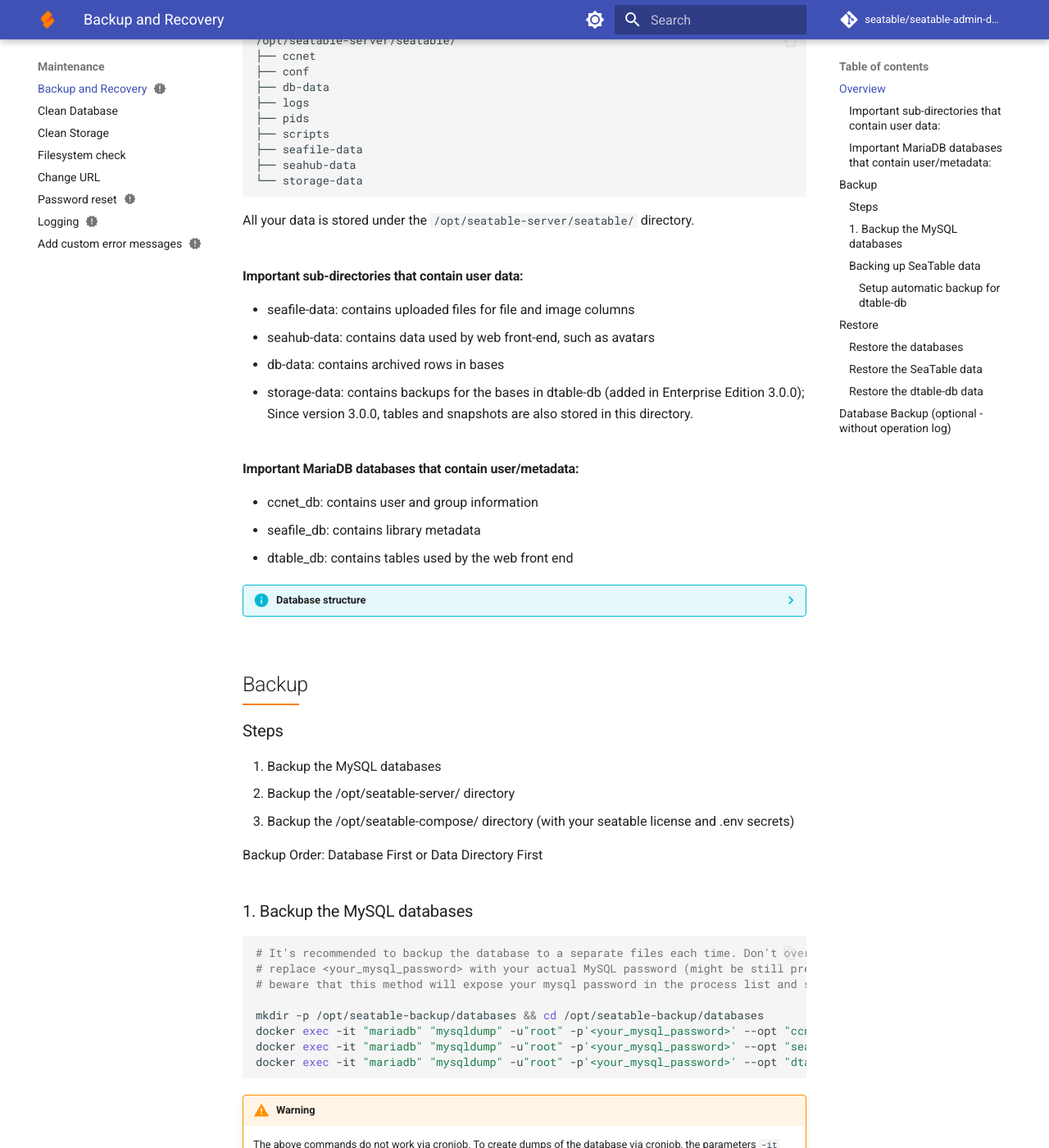
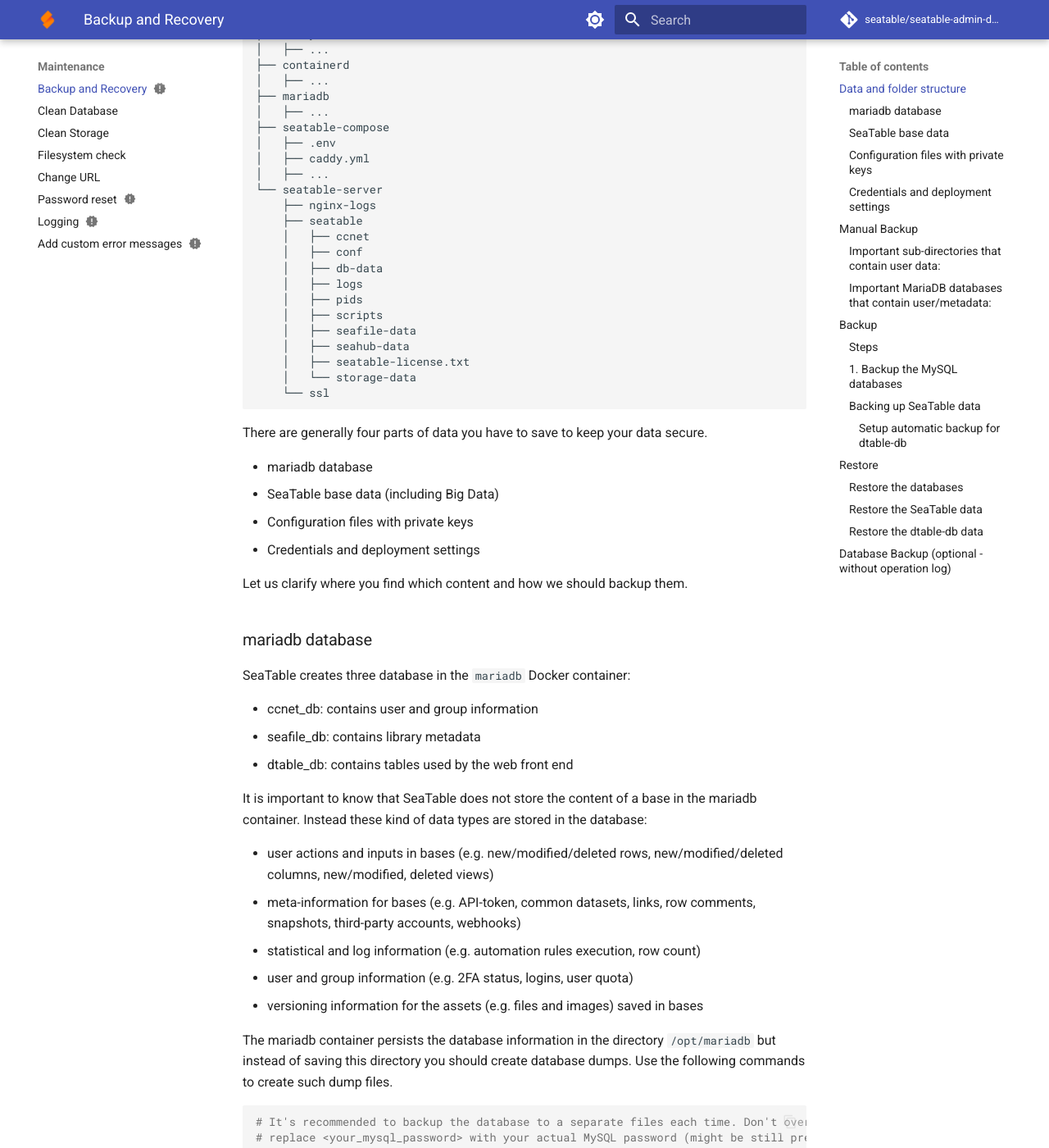
Before and after one commit to seatable/seatable-admin-docs, an MkDocs documentation site: the page built from docs/maintenance/backup-recovery.md, in a window 1280 px wide and 1400 px high, scrolled down 500 px. Shown: the whole window at 82% size. Built offline with MkDocs 1.6.1 and Material for MkDocs 9.7.7, drawn with Linux system fonts in a browser that asks for light colours; comment, search, counter and statistics services are not loaded; some of the changed text lies outside the part shown.

Commit message:
upgrade notice backup

````diff
--- a/docs/maintenance/backup-recovery.md
+++ b/docs/maintenance/backup-recovery.md
@@ -4,64 +4,69 @@
 
 # Backup And Recovery
 
-## Overview
+!!! danger "rework until May 16th 2024"
 
-There are generally three parts of data to backup
+    This page is currently under construction. Please come back tomorrow.
 
-- SeaTable tables data
-- Databases
-- Configuration files with private keys
+## Data and folder structure
 
-If you setup your SeaTable server according to our manual, there should exist a directory layout like this:
+If you setup your SeaTable server according to this manual, there should exist a folder structure like the following on your server.
 
 ```
-/opt/seatable-server/seatable/
-├── ccnet
-├── conf
-├── db-data
-├── logs
-├── pids
-├── scripts
-├── seafile-data
-├── seahub-data
-└── storage-data
-
+/opt
+├── caddy
+│   ├── ...
+├── containerd
+│   ├── ...
+├── mariadb
+│   ├── ...
+├── seatable-compose
+│   ├── .env
+│   ├── caddy.yml
+│   ├── ...
+└── seatable-server
+    ├── nginx-logs
+    ├── seatable
+    │   ├── ccnet
+    │   ├── conf
+    │   ├── db-data
+    │   ├── logs
+    │   ├── pids
+    │   ├── scripts
+    │   ├── seafile-data
+    │   ├── seahub-data
+    │   ├── seatable-license.txt
+    │   └── storage-data
+    └── ssl
 ```
 
-All your data is stored under the `/opt/seatable-server/seatable/` directory.
+There are generally four parts of data you have to save to keep your data secure.
 
-#### Important sub-directories that contain user data:
-- seafile-data: contains uploaded files for file and image columns
-- seahub-data: contains data used by web front-end, such as avatars
-- db-data: contains archived rows in bases
-- storage-data: contains backups for the bases in dtable-db (added in Enterprise Edition 3.0.0); Since version 3.0.0, tables and snapshots are also stored in this directory.
+- mariadb database
+- SeaTable base data (including Big Data)
+- Configuration files with private keys
+- Credentials and deployment settings
 
-#### Important MariaDB databases that contain user/metadata:
+Let us clarify where you find which content and how we should backup them.
+
+### mariadb database
+
+SeaTable creates three database in the `mariadb` Docker container:
+
 - ccnet_db: contains user and group information
 - seafile_db: contains library metadata
 - dtable_db: contains tables used by the web front end
 
-??? info "Database structure"
+It is important to know that SeaTable does not store the content of a base in the mariadb container. Instead these kind of data types are stored in the database:
 
-    SeaTable stores the following data types in the MySQL database engine in the `mariadb` Docker container:
+- user actions and inputs in bases (e.g. new/modified/deleted rows, new/modified/deleted columns, new/modified, deleted views)
+- meta-information for bases (e.g. API-token, common datasets, links, row comments, snapshots, third-party accounts, webhooks)
+- statistical and log information (e.g. automation rules execution, row count)
+- user and group information (e.g. 2FA status, logins, user quota)
+- versioning information for the assets (e.g. files and images) saved in bases
 
-    * user actions and inputs in bases (e.g. new/modified/deleted rows, new/modified/deleted columns, new/modified, deleted views)
-    * meta-information for bases (e.g. API-token, common datasets, links, row comments, snapshots, third-party accounts, webhooks)
-    * statistical and log information (e.g. automation rules execution, row count)
-    * user and group information (e.g. 2FA status, logins, user quota)
-    * versioning information for the assets (e.g. files and images) saved in bases
-
-## Backup
-
-### Steps
-
-1. Backup the MySQL databases
-2. Backup the /opt/seatable-server/ directory
-3. Backup the /opt/seatable-compose/ directory (with your seatable license and .env secrets)
-
-Backup Order: Database First or Data Directory First
-
-### 1. Backup the MySQL databases
+The mariadb container persists the database information in the directory `/opt/mariadb` but instead of saving this directory you should create database dumps.
+Use the following commands to create such dump files.
 
 ```bash
 # It's recommended to backup the database to a separate files each time. Don't overwrite older database backups for at least a week.
@@ -77,6 +82,41 @@
 !!! warning
 
     The above commands do not work via cronjob. To create dumps of the database via cronjob, the parameters `-it` must be omitted.
+
+### SeaTable base data
+
+...
+
+### Configuration files with private keys
+
+...
+
+### Credentials and deployment settings
+
+...
+
+## Manual Backup
+
+#### Important sub-directories that contain user data:
+
+- seafile-data: contains uploaded files for file and image columns
+- seahub-data: contains data used by web front-end, such as avatars
+- db-data: contains archived rows in bases
+- storage-data: contains backups for the bases in dtable-db (added in Enterprise Edition 3.0.0); Since version 3.0.0, tables and snapshots are also stored in this directory.
+
+#### Important MariaDB databases that contain user/metadata:
+
+## Backup
+
+### Steps
+
+1. Backup the MySQL databases
+2. Backup the /opt/seatable-server/ directory
+3. Backup the /opt/seatable-compose/ directory (with your seatable license and .env secrets)
+
+Backup Order: Database First or Data Directory First
+
+### 1. Backup the MySQL databases
 
 ### Backing up SeaTable data
 
--- a/docs/upgrade/extra-upgrade-notice.md
+++ b/docs/upgrade/extra-upgrade-notice.md
@@ -81,6 +81,10 @@
     **Important:** All previous endpoints remain valid.
 
     However, the `List Rows (with SQL)`, `List Rows`, and `Get Row` endpoints now internally redirect to the new API Gateway endpoints with a status code 302. For most clients, this change will not affect their functionality. However, some clients, such as `curl`, may return an empty output when using these three endpoints. To resolve this, clients should follow the redirects. For `curl`, simply add the parameter `-L`. If you require further assistance, please post in our [Community Forum](https://forum.seatable.io).
+
+??? success "Added New Docker Container for Easy Backup"
+
+    We've added a new backup container to our lineup of components to simplify your backup process. Using Docker, installation is quick and easy. Our selected backup software, [restic](restic.net), supports a wide range of backup targets, including S3, Backblaze, local storage, and more. With restic's reliability, your data is secure with every backup.
 
 ## 4.3
 
````
